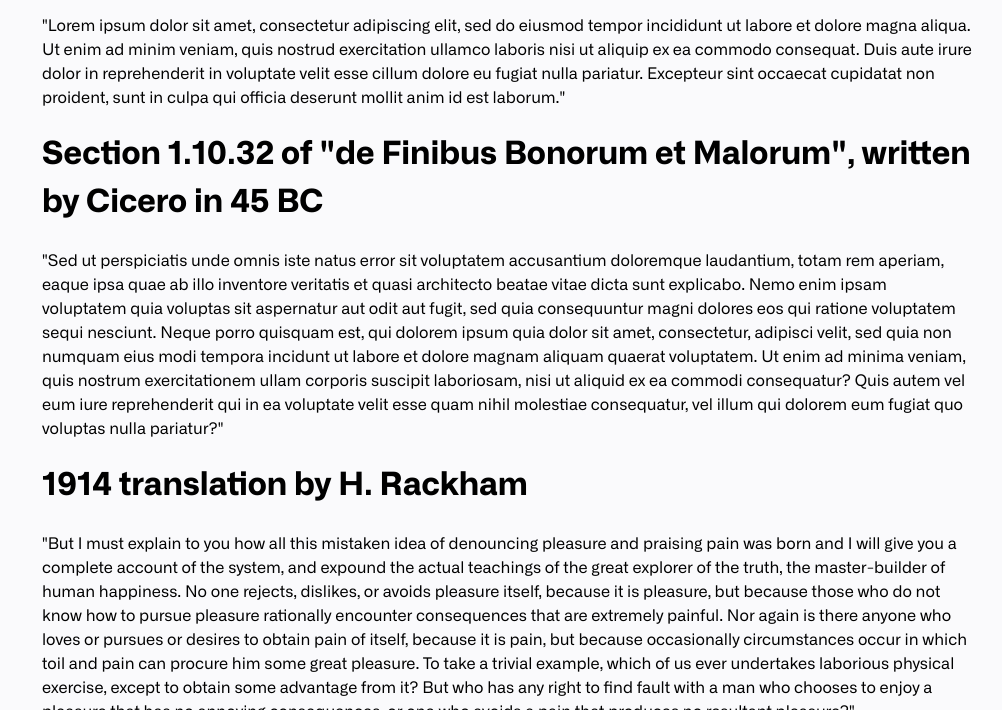
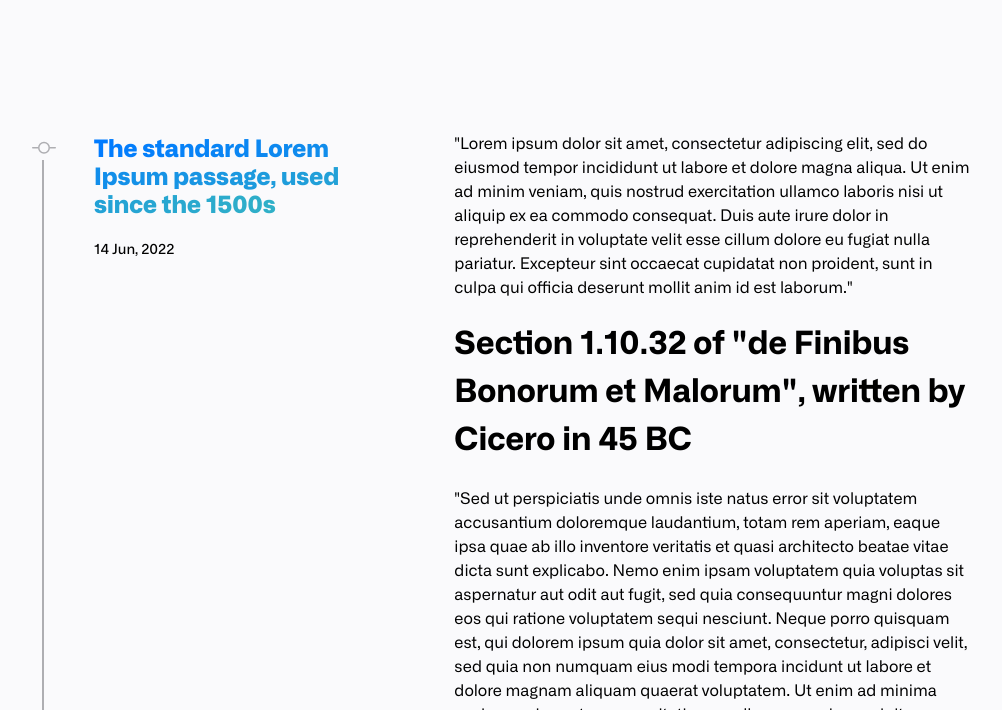
Before and after one commit to richardnguyen99/v1.richardhnguyen.com, a Gatsby site: page / in a window 1280 px wide. Shown: the part 668-1378 px from the top of the page, without its empty margins (132-1134 px from the left). Built offline with nearby package versions, Linux system fonts and the light colour scheme; Gatsby itself is replaced by a stand-in of ours.

Commit message:
Add Timelime Article

```diff
--- /dev/null
+++ b/src/components/Article/index.ts
@@ -0,0 +1,27 @@
+/**
+ * Index file for <Article /> components
+ *
+ * @author Richard Nguyen <richard.ng0616@gmail.com>
+ */
+
+import {
+  StyledArticleContainer,
+  StyledTimelineArticle,
+  StyledTimelineArticleContent,
+  StyledTimelineHeader,
+  StyledTimelineHeaderTitle,
+  StyledTimelineStickyHeader,
+  StyledTimelineTime,
+} from "./style";
+
+const exported = Object.assign("Article", {
+  Container: StyledArticleContainer,
+  Timeline: StyledTimelineArticle,
+  TimelineHeader: StyledTimelineHeader,
+  TimelineStickyHeader: StyledTimelineStickyHeader,
+  TimelineArticleContent: StyledTimelineArticleContent,
+  TimelineHeaderTitle: StyledTimelineHeaderTitle,
+  TimelineTime: StyledTimelineTime,
+});
+
+export default exported;
--- /dev/null
+++ b/src/components/Article/style.tsx
@@ -0,0 +1,104 @@
+/**
+ * Styling for <Article /> components
+ *
+ * @author Richard Nguyen <richard.ng0616@gmail.com>
+ */
+import styled from "styled-components";
+
+export const StyledArticleContainer = styled.div`
+  @media (min-width: 768px) {
+    margin-bottom: 128px;
+    margin-top: 48px;
+  }
+
+  @media (min-width: 1024px) {
+    padding-left: 24px;
+    padding-right: 24px;
+  }
+`;
+
+export const StyledTimelineArticle = styled.div`
+  display: flex;
+  position: relative;
+  flex-wrap: wrap;
+  margin-right: -24px;
+  margin-left: -24px;
+
+  @media (min-width: 768px) {
+    top: 48px;
+  }
+
+  &::before {
+    content: "";
+    position: absolute;
+    height: 100%;
+    top: 72px;
+    left: 0px;
+    border-left: 2px solid var(--systemColor-gray-2);
+  }
+`;
+
+export const StyledTimelineHeader = styled.div`
+  padding-right: 24px;
+  padding-bottom: 24px;
+  width: 100%;
+  position: relative;
+
+  @media (min-width: 768px) {
+    padding-top: 48px;
+    width: ${(5 / 12) * 100}%;
+  }
+`;
+
+export const StyledTimelineStickyHeader = styled.div`
+  top: 72px;
+  position: sticky;
+  padding-left: 48px;
+
+  @media (min-width: 768px) {
+    padding-left: 52px;
+  }
+
+  & > svg {
+    left: -10px;
+    position: absolute;
+    background-color: var(--systemColor-gray-7);
+    color: var(--systemColor-gray-2);
+    display: inline-block;
+    overflow: visible;
+    fill: currentColor;
+  }
+`;
+
+export const StyledTimelineHeaderTitle = styled.h2`
+  font-size: 24px;
+  line-height: 24px;
+
+  @media (min-width: 768px) {
+    font-size: 24px;
+    line-height: 28px;
+    font-weight: 800;
+  }
+`;
+
+export const StyledTimelineTime = styled.div`
+  margin-top: 14px;
+  font-weight: 500;
+  font-size: 14px;
+  line-height: 20px;
+  display: block;
+  color: var(--systemColor-gray2);
+`;
+
+export const StyledTimelineArticleContent = styled.div`
+  padding-left: 24px;
+  width: 100%;
+  border-bottom: 1px solid var(--systemColor-gray-1);
+
+  @media (min-width: 768px) {
+    width: ${(7 / 12) * 100}%;
+    padding-top: 48px;
+    padding-bottom: 48px;
+    margin-left: 0;
+  }
+`;
--- a/src/components/Layout/PageLayout.tsx
+++ b/src/components/Layout/PageLayout.tsx
@@ -63,7 +63,7 @@ const PageLayout: React.FC<PageLayoutPropsWithChildren> = ({
               </Navbar.Nav>
             </Navbar>
           </Navbar.Wrapper>
-          <Utility.Container {...rest}>{children}</Utility.Container>
+          {children}
         </Navbar.Provider>
       </RootLayout>
     </main>
--- /dev/null
+++ b/src/components/Svg/Commit.tsx
@@ -0,0 +1,23 @@
+/**
+ * React component for Github Octicon Commit svg
+ *
+ * @see https://primer.style/octicons/commit-24
+ */
+import * as React from "react";
+
+const CommitIcon: React.FC = () => {
+  return (
+    <svg xmlns="http://www.w3.org/2000/svg" viewBox="0 0 24 24" width="24" height="24">
+      <path
+        fillRule="evenodd"
+        d="M17.5 11.75a.75.75 0 01.75-.75h5a.75.75 0 010 1.5h-5a.75.75 0 01-.75-.75zm-17.5 0A.75.75 0 01.75 11h5a.75.75 0 010 1.5h-5a.75.75 0 01-.75-.75z"
+      ></path>
+      <path
+        fillRule="evenodd"
+        d="M12 16.25a4.5 4.5 0 100-9 4.5 4.5 0 000 9zm0 1.5a6 6 0 100-12 6 6 0 000 12z"
+      ></path>
+    </svg>
+  );
+};
+
+export default CommitIcon;
--- a/src/components/Svg/index.ts
+++ b/src/components/Svg/index.ts
@@ -3,6 +3,7 @@
  *
  * @author Richard Nguyen <richard.ng0616@gmail.com>
  */
+import CommitIcon from "./Commit";
 import GithubIcon from "./Github";
 import RSSIcon from "./RSS";
 import SunIcon from "./Sun";
@@ -11,6 +12,7 @@ const exported = Object.assign("SVG", {
   Github: GithubIcon,
   RSS: RSSIcon,
   Sun: SunIcon,
+  Commit: CommitIcon,
 });
 
 export default exported;
--- a/src/mixins/spacing.tsx
+++ b/src/mixins/spacing.tsx
@@ -18,6 +18,7 @@ const spacingSize = {
   10: 96,
   11: 112,
   12: 128,
+  auto: "auto",
 };
 
 const marginMixins = (size: string) => css`
--- a/src/pages/index.tsx
+++ b/src/pages/index.tsx
@@ -6,60 +6,133 @@
  */
 import * as React from "react";
 
+import SVG from "@components/Svg";
 import Layout from "@components/Layout";
 import Typography from "@components/Typography";
 import Select from "@components/Select";
+import Utility from "@components/Utility";
+import Article from "@components/Article";
 
 const IndexPage: React.FC = () => {
   return (
     <Layout.Page className="bg-gray-7" title="Home">
+      <Utility.Container>
         <Typography.HeroHeadline>
           The <Typography.UnderlineText color="blue">latest</Typography.UnderlineText> from{" "}
           <Typography.GradientText>Richard H. Nguyen</Typography.GradientText>
         </Typography.HeroHeadline>
+      </Utility.Container>
 
+      <div className="py-4 border-bottom">
+        <Utility.Container>
           <Select>
             <option>All categories</option>
           </Select>
+        </Utility.Container>
+      </div>
+
+      <Utility.Container>
+        <Article.Container>
+          <Article.Timeline>
+            <Article.TimelineHeader>
+              <Article.TimelineStickyHeader>
+                <SVG.Commit />
+                <Article.TimelineHeaderTitle>
+                  <Typography.GradientText>
+                    The standard Lorem Ipsum passage, used since the 1500s
+                  </Typography.GradientText>
+                </Article.TimelineHeaderTitle>
+                <Article.TimelineTime>14 Jun, 2022</Article.TimelineTime>
+              </Article.TimelineStickyHeader>
+            </Article.TimelineHeader>
+            <Article.TimelineArticleContent>
+              <p>
+                "Lorem ipsum dolor sit amet, consectetur adipiscing elit, sed do eiusmod tempor
+                incididunt ut labore et dolore magna aliqua. Ut enim ad minim veniam, quis nostrud
+                exercitation ullamco laboris nisi ut aliquip ex ea commodo consequat. Duis aute
+                irure dolor in reprehenderit in voluptate velit esse cillum dolore eu fugiat nulla
+                pariatur. Excepteur sint occaecat cupidatat non proident, sunt in culpa qui officia
+                deserunt mollit anim id est laborum."
+              </p>
+
+              <h1>
+                Section 1.10.32 of "de Finibus Bonorum et Malorum", written by Cicero in 45 BC
+              </h1>
+
+              <p>
+                "Sed ut perspiciatis unde omnis iste natus error sit voluptatem accusantium
+                doloremque laudantium, totam rem aperiam, eaque ipsa quae ab illo inventore
+                veritatis et quasi architecto beatae vitae dicta sunt explicabo. Nemo enim ipsam
+                voluptatem quia voluptas sit aspernatur aut odit aut fugit, sed quia consequuntur
+                magni dolores eos qui ratione voluptatem sequi nesciunt. Neque porro quisquam est,
+                qui dolorem ipsum quia dolor sit amet, consectetur, adipisci velit, sed quia non
+                numquam eius modi tempora incidunt ut labore et dolore magnam aliquam quaerat
+                voluptatem. Ut enim ad minima veniam, quis nostrum exercitationem ullam corporis
+                suscipit laboriosam, nisi ut aliquid ex ea commodi consequatur? Quis autem vel eum
+                iure reprehenderit qui in ea voluptate velit esse quam nihil molestiae consequatur,
+                vel illum qui dolorem eum fugiat quo voluptas nulla pariatur?"
+              </p>
+              <h1>1914 translation by H. Rackham</h1>
+            </Article.TimelineArticleContent>
+          </Article.Timeline>
+          <Article.Timeline>
+            <Article.TimelineHeader>
+              <Article.TimelineStickyHeader>
+                <SVG.Commit />
+                <Article.TimelineHeaderTitle>
+                  <Typography.GradientText>
+                    The standard Lorem Ipsum passage, used since the 1500s
+                  </Typography.GradientText>
+                </Article.TimelineHeaderTitle>
+                <Article.TimelineTime>14 Jun, 2022</Article.TimelineTime>
+              </Article.TimelineStickyHeader>
+            </Article.TimelineHeader>
+            <Article.TimelineArticleContent>
+              <p>
+                "Lorem ipsum dolor sit amet, consectetur adipiscing elit, sed do eiusmod tempor
+                incididunt ut labore et dolore magna aliqua. Ut enim ad minim veniam, quis nostrud
+                exercitation ullamco laboris nisi ut aliquip ex ea commodo consequat. Duis aute
+                irure dolor in reprehenderit in voluptate velit esse cillum dolore eu fugiat nulla
+                pariatur. Excepteur sint occaecat cupidatat non proident, sunt in culpa qui officia
+                deserunt mollit anim id est laborum."
+              </p>
+
+              <h1>
+                Section 1.10.32 of "de Finibus Bonorum et Malorum", written by Cicero in 45 BC
+              </h1>
+
+              <p>
+                "Sed ut perspiciatis unde omnis iste natus error sit voluptatem accusantium
+                doloremque laudantium, totam rem aperiam, eaque ipsa quae ab illo inventore
+                veritatis et quasi architecto beatae vitae dicta sunt explicabo. Nemo enim ipsam
+                voluptatem quia voluptas sit aspernatur aut odit aut fugit, sed quia consequuntur
+                magni dolores eos qui ratione voluptatem sequi nesciunt. Neque porro quisquam est,
+                qui dolorem ipsum quia dolor sit amet, consectetur, adipisci velit, sed quia non
+                numquam eius modi tempora incidunt ut labore et dolore magnam aliquam quaerat
+                voluptatem. Ut enim ad minima veniam, quis nostrum exercitationem ullam corporis
+                suscipit laboriosam, nisi ut aliquid ex ea commodi consequatur? Quis autem vel eum
+                iure reprehenderit qui in ea voluptate velit esse quam nihil molestiae consequatur,
+                vel illum qui dolorem eum fugiat quo voluptas nulla pariatur?"
+              </p>
+              <h1>1914 translation by H. Rackham</h1>
+            </Article.TimelineArticleContent>
+          </Article.Timeline>
+        </Article.Container>
 
         <h1>The standard Lorem Ipsum passage, used since the 1500s</h1>
 
         <p>
-        "Lorem ipsum dolor sit amet, consectetur adipiscing elit, sed do eiusmod tempor incididunt
-        ut labore et dolore magna aliqua. Ut enim ad minim veniam, quis nostrud exercitation ullamco
-        laboris nisi ut aliquip ex ea commodo consequat. Duis aute irure dolor in reprehenderit in
-        voluptate velit esse cillum dolore eu fugiat nulla pariatur. Excepteur sint occaecat
-        cupidatat non proident, sunt in culpa qui officia deserunt mollit anim id est laborum."
-      </p>
-
-      <h1>Section 1.10.32 of "de Finibus Bonorum et Malorum", written by Cicero in 45 BC</h1>
-
-      <p>
-        "Sed ut perspiciatis unde omnis iste natus error sit voluptatem accusantium doloremque
-        laudantium, totam rem aperiam, eaque ipsa quae ab illo inventore veritatis et quasi
-        architecto beatae vitae dicta sunt explicabo. Nemo enim ipsam voluptatem quia voluptas sit
-        aspernatur aut odit aut fugit, sed quia consequuntur magni dolores eos qui ratione
-        voluptatem sequi nesciunt. Neque porro quisquam est, qui dolorem ipsum quia dolor sit amet,
-        consectetur, adipisci velit, sed quia non numquam eius modi tempora incidunt ut labore et
-        dolore magnam aliquam quaerat voluptatem. Ut enim ad minima veniam, quis nostrum
-        exercitationem ullam corporis suscipit laboriosam, nisi ut aliquid ex ea commodi
-        consequatur? Quis autem vel eum iure reprehenderit qui in ea voluptate velit esse quam nihil
-        molestiae consequatur, vel illum qui dolorem eum fugiat quo voluptas nulla pariatur?"
-      </p>
-      <h1>1914 translation by H. Rackham</h1>
-
-      <p>
           "But I must explain to you how all this mistaken idea of denouncing pleasure and praising
           pain was born and I will give you a complete account of the system, and expound the actual
-        teachings of the great explorer of the truth, the master-builder of human happiness. No one
-        rejects, dislikes, or avoids pleasure itself, because it is pleasure, but because those who
-        do not know how to pursue pleasure rationally encounter consequences that are extremely
-        painful. Nor again is there anyone who loves or pursues or desires to obtain pain of itself,
-        because it is pain, but because occasionally circumstances occur in which toil and pain can
-        procure him some great pleasure. To take a trivial example, which of us ever undertakes
-        laborious physical exercise, except to obtain some advantage from it? But who has any right
-        to find fault with a man who chooses to enjoy a pleasure that has no annoying consequences,
-        or one who avoids a pain that produces no resultant pleasure?"
+          teachings of the great explorer of the truth, the master-builder of human happiness. No
+          one rejects, dislikes, or avoids pleasure itself, because it is pleasure, but because
+          those who do not know how to pursue pleasure rationally encounter consequences that are
+          extremely painful. Nor again is there anyone who loves or pursues or desires to obtain
+          pain of itself, because it is pain, but because occasionally circumstances occur in which
+          toil and pain can procure him some great pleasure. To take a trivial example, which of us
+          ever undertakes laborious physical exercise, except to obtain some advantage from it? But
+          who has any right to find fault with a man who chooses to enjoy a pleasure that has no
+          annoying consequences, or one who avoids a pain that produces no resultant pleasure?"
         </p>
         <h1>Section 1.10.33 of "de Finibus Bonorum et Malorum", written by Cicero in 45 BC</h1>
 
@@ -70,26 +143,28 @@ const IndexPage: React.FC = () => {
           est laborum et dolorum fuga. Et harum quidem rerum facilis est et expedita distinctio. Nam
           libero tempore, cum soluta nobis est eligendi optio cumque nihil impedit quo minus id quod
           maxime placeat facere possimus, omnis voluptas assumenda est, omnis dolor repellendus.
-        Temporibus autem quibusdam et aut officiis debitis aut rerum necessitatibus saepe eveniet ut
-        et voluptates repudiandae sint et molestiae non recusandae. Itaque earum rerum hic tenetur a
-        sapiente delectus, ut aut reiciendis voluptatibus maiores alias consequatur aut perferendis
-        doloribus asperiores repellat."
+          Temporibus autem quibusdam et aut officiis debitis aut rerum necessitatibus saepe eveniet
+          ut et voluptates repudiandae sint et molestiae non recusandae. Itaque earum rerum hic
+          tenetur a sapiente delectus, ut aut reiciendis voluptatibus maiores alias consequatur aut
+          perferendis doloribus asperiores repellat."
         </p>
         <h1>1914 translation by H. Rackham</h1>
 
         <p>
           "On the other hand, we denounce with righteous indignation and dislike men who are so
-        beguiled and demoralized by the charms of pleasure of the moment, so blinded by desire, that
-        they cannot foresee the pain and trouble that are bound to ensue; and equal blame belongs to
-        those who fail in their duty through weakness of will, which is the same as saying through
-        shrinking from toil and pain. These cases are perfectly simple and easy to distinguish. In a
-        free hour, when our power of choice is untrammelled and when nothing prevents our being able
-        to do what we like best, every pleasure is to be welcomed and every pain avoided. But in
-        certain circumstances and owing to the claims of duty or the obligations of business it will
-        frequently occur that pleasures have to be repudiated and annoyances accepted. The wise man
-        therefore always holds in these matters to this principle of selection: he rejects pleasures
-        to secure other greater pleasures, or else he endures pains to avoid worse pains."
+          beguiled and demoralized by the charms of pleasure of the moment, so blinded by desire,
+          that they cannot foresee the pain and trouble that are bound to ensue; and equal blame
+          belongs to those who fail in their duty through weakness of will, which is the same as
+          saying through shrinking from toil and pain. These cases are perfectly simple and easy to
+          distinguish. In a free hour, when our power of choice is untrammelled and when nothing
+          prevents our being able to do what we like best, every pleasure is to be welcomed and
+          every pain avoided. But in certain circumstances and owing to the claims of duty or the
+          obligations of business it will frequently occur that pleasures have to be repudiated and
+          annoyances accepted. The wise man therefore always holds in these matters to this
+          principle of selection: he rejects pleasures to secure other greater pleasures, or else he
+          endures pains to avoid worse pains."
         </p>
+      </Utility.Container>
     </Layout.Page>
   );
 };
```
Also changed, not shown: src/components/Article/type.ts (added, +11 -0 lines). Lines whose indentation alone changed are shown as unchanged.
